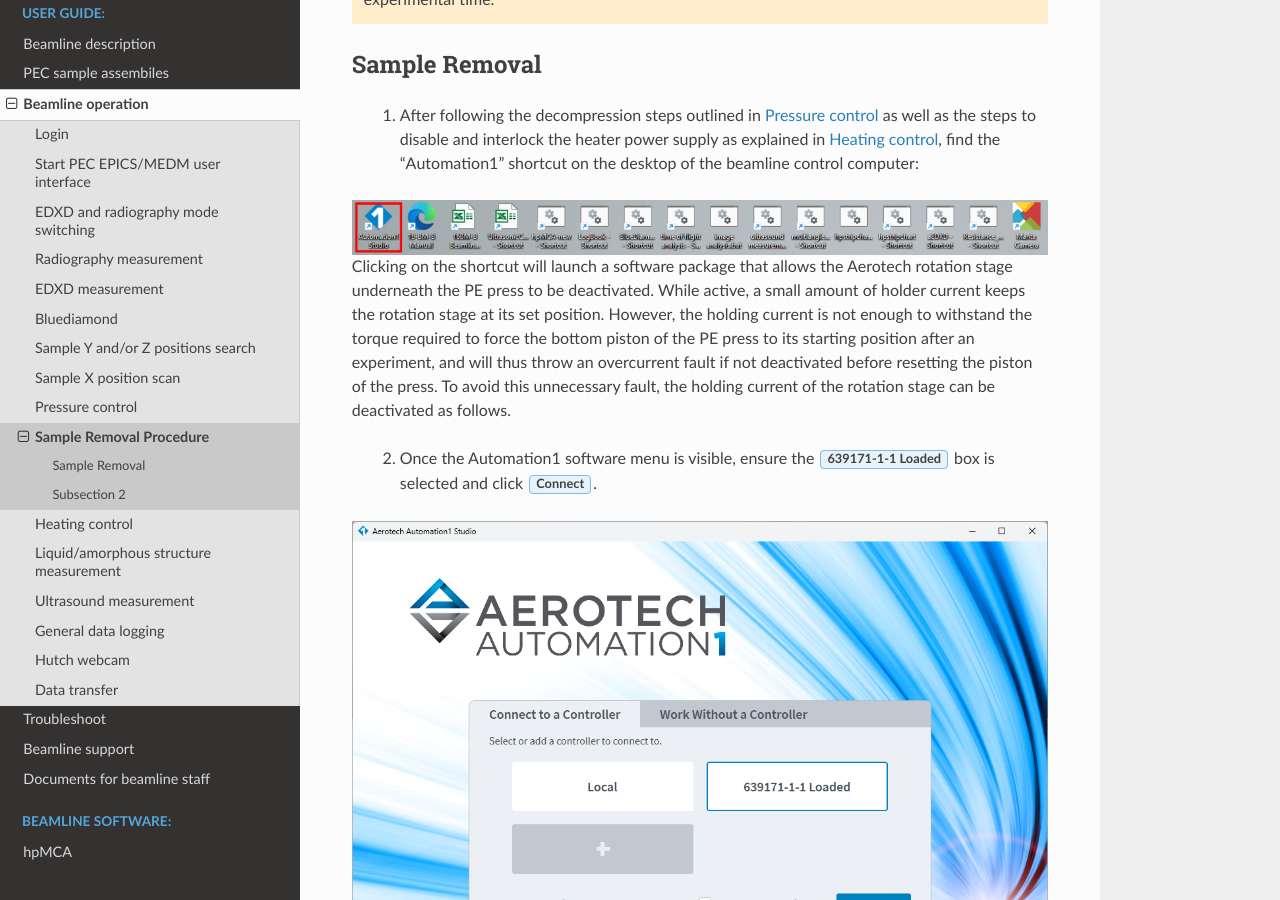
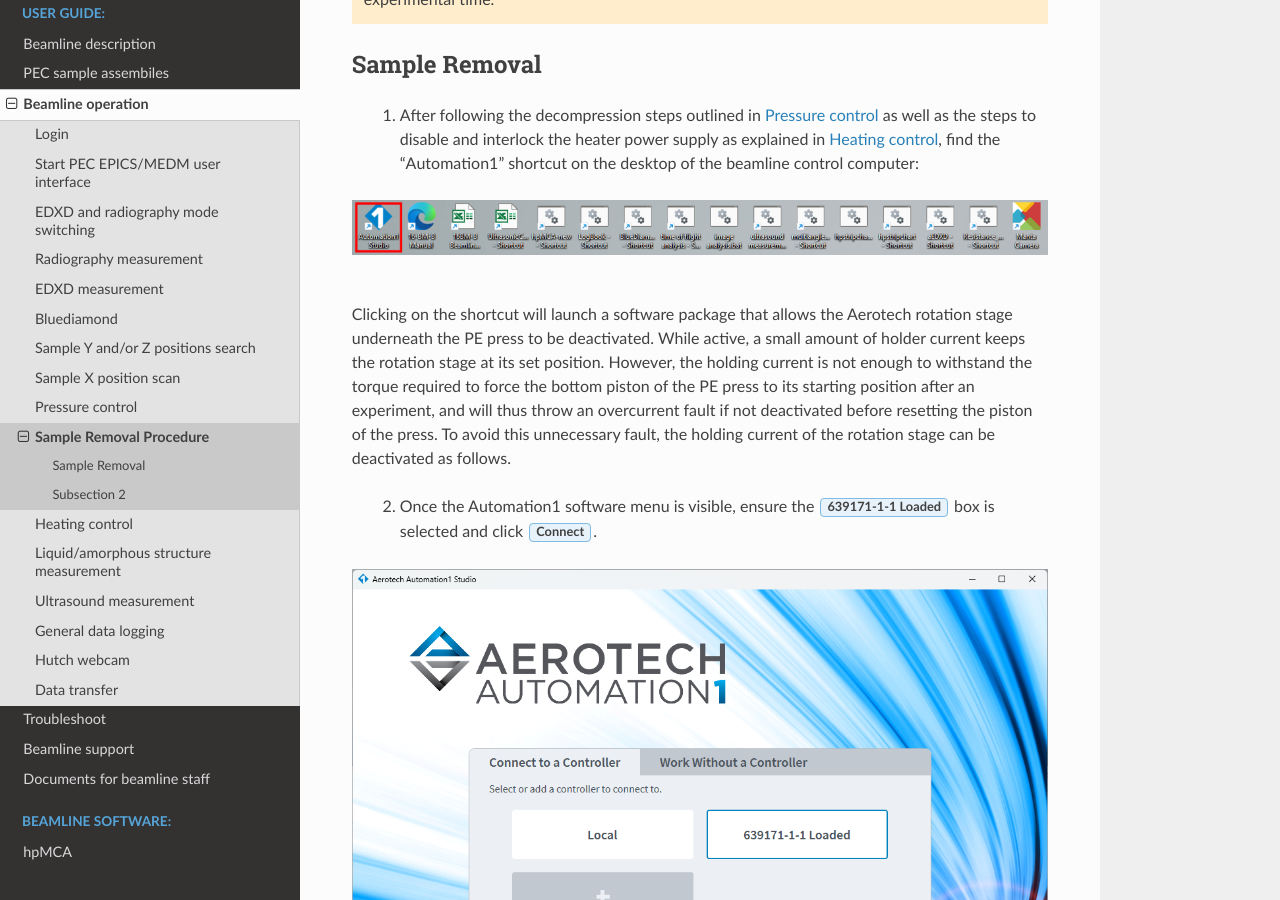
Before and after one commit to taeastmo/16BMB_manual, a Sphinx documentation site: the page built from docs/source/operations/item_010_sample_removal.rst, in a window 1280 px wide and 900 px high, scrolled down 309 px. Built offline with Sphinx 7.4.7 and the Read the Docs theme 3.1.0, drawn with Linux system fonts in a browser that asks for light colours.

```diff
--- a/docs/source/operations/item_010_sample_removal.rst
+++ b/docs/source/operations/item_010_sample_removal.rst
@@ -12,9 +12,9 @@ Sample Removal
    :alt: automation1_shortcut
    :width: 720px
    :align: center
+|
 
-|
-   Clicking on the shortcut will launch a software package that allows the Aerotech rotation stage underneath the PE press to be deactivated. While active, a small amount of holder current keeps the rotation stage at its      set position. However, the holding current is not enough to withstand the torque required to force the bottom piston of the PE press to its starting position after an experiment, and will thus throw an overcurrent fault if not deactivated before resetting the piston of the press. To avoid this unnecessary fault, the holding current of the rotation stage can be deactivated as follows.
+Clicking on the shortcut will launch a software package that allows the Aerotech rotation stage underneath the PE press to be deactivated. While active, a small amount of holder current keeps the rotation stage at its     set position. However, the holding current is not enough to withstand the torque required to force the bottom piston of the PE press to its starting position after an experiment, and will thus throw an overcurrent fault if not deactivated before resetting the piston of the press. To avoid this unnecessary fault, the holding current of the rotation stage can be deactivated as follows.
 
    2. Once the Automation1 software menu is visible, ensure the :guilabel:`639171-1-1 Loaded` box is selected and click :guilabel:`Connect`.
 
@@ -23,7 +23,9 @@ Sample Removal
    :width: 720px
    :align: center
 
-| After connecting to the rotary stage controller, locate the toggle switch found in the bottom lefthand corner of the control screen. Click the toggle to deactivate the rotation stage motor. Once this is completed, there will be no holding current applied to the rotary stage and the PE press can be rotated freely by hand.
+|
+
+After connecting to the rotary stage controller, locate the toggle switch found in the bottom lefthand corner of the control screen. Click the toggle to deactivate the rotation stage motor. Once this is completed, there will be no holding current applied to the rotary stage and the PE press can be rotated freely by hand.
 
 .. figure:: /images/sample_removal/automation1_axis_enabled.png
    :alt: automation1_axis_enabled
```
